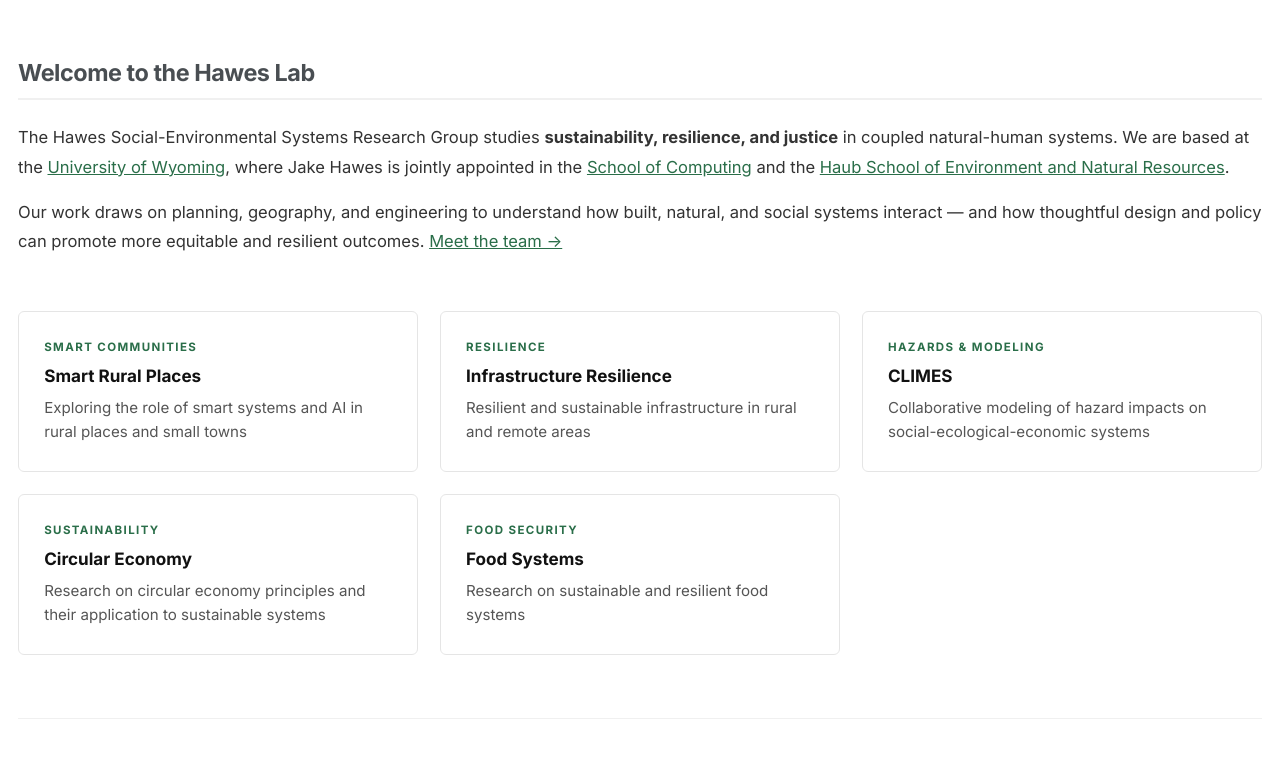
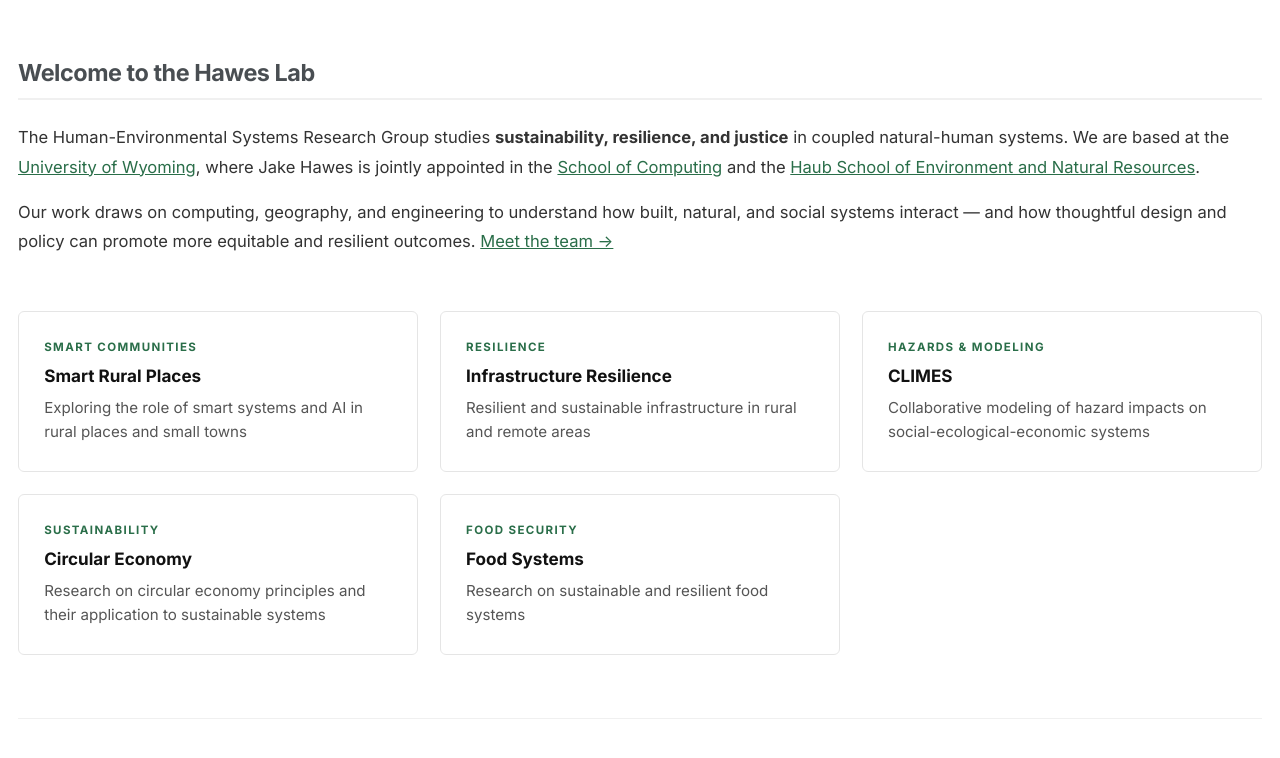
Before and after one commit to jkhawes/jkhawes.github.io, a Jekyll site: the page built from _pages/about.md, in a window 1280 px wide and 900 px high, scrolled down 771 px, cut to the strip 133-891 px from the top of the window. Built offline with Jekyll 4.4.1, drawn with Linux system fonts in a browser that asks for light colours.

Commit message:
Update about.md

```diff
--- a/_pages/about.md
+++ b/_pages/about.md
@@ -181,8 +181,8 @@ a.hes-research-card:hover .hes-research-card__title { color: #2a6e49; }
 <!-- About -->
 <div class="hes-section">
 <h2>Welcome to the Hawes Lab</h2>
-<p>The Hawes Social-Environmental Systems Research Group studies <strong>sustainability, resilience, and justice</strong> in coupled natural-human systems. We are based at the <a href="https://www.uwyo.edu">University of Wyoming</a>, where Jake Hawes is jointly appointed in the <a href="https://www.uwyo.edu/cosc/">School of Computing</a> and the <a href="https://www.uwyo.edu/haub/">Haub School of Environment and Natural Resources</a>.</p>
-<p>Our work draws on planning, geography, and engineering to understand how built, natural, and social systems interact &mdash; and how thoughtful design and policy can promote more equitable and resilient outcomes. <a href="/lab-members/">Meet the team &rarr;</a></p>
+<p>The Human-Environmental Systems Research Group studies <strong>sustainability, resilience, and justice</strong> in coupled natural-human systems. We are based at the <a href="https://www.uwyo.edu">University of Wyoming</a>, where Jake Hawes is jointly appointed in the <a href="https://www.uwyo.edu/cosc/">School of Computing</a> and the <a href="https://www.uwyo.edu/haub/">Haub School of Environment and Natural Resources</a>.</p>
+<p>Our work draws on computing, geography, and engineering to understand how built, natural, and social systems interact &mdash; and how thoughtful design and policy can promote more equitable and resilient outcomes. <a href="/lab-members/">Meet the team &rarr;</a></p>
 </div>
 
 <!-- Research area cards -->
```
